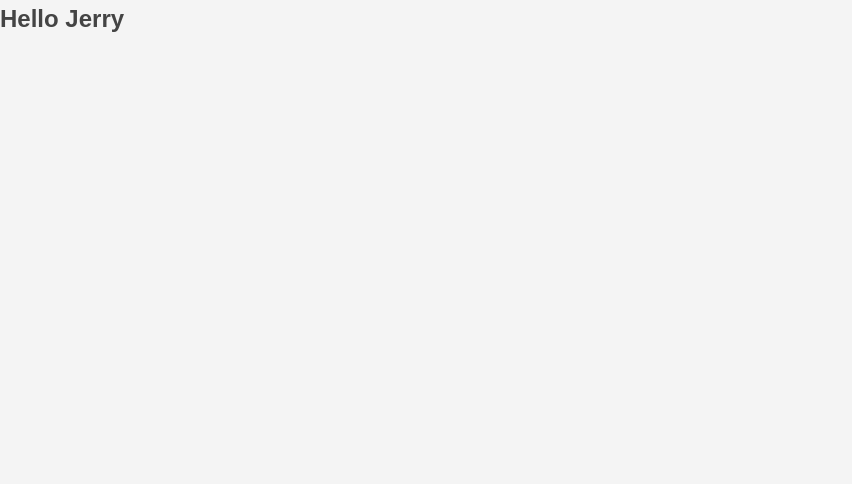
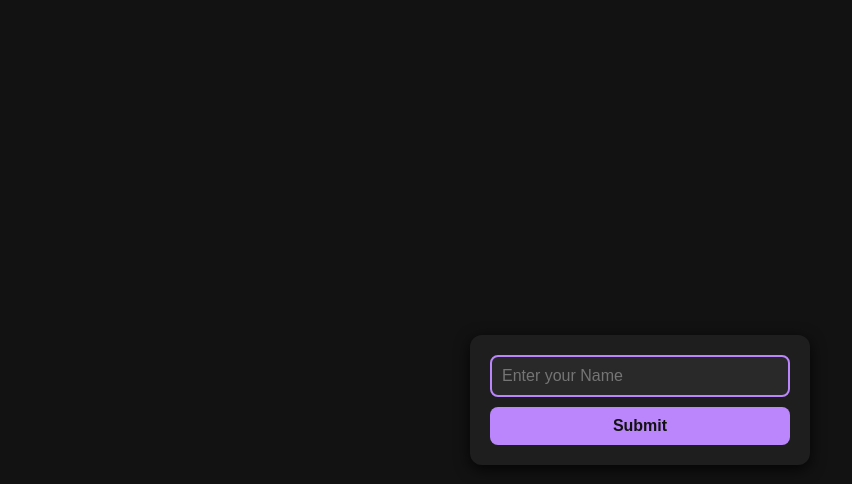
Before and after one commit to AkhandGit/react-learn, a React (Vite) app: page / in a window 1280 px wide. Shown: the top 484 px of the page, without its empty margins (0-852 px from the left). Built offline with nearby package versions, Linux system fonts and the light colour scheme.

Commit message:
form handling and manual css without framework for now cause tailwind isnt working

```diff
--- a/src/App.jsx
+++ b/src/App.jsx
@@ -31,6 +31,10 @@ export default App
 */}
 
 
+{/* This is a useEffect example*/}
+{/*
+
+
 import React from 'react'
 
 const App = () => {
@@ -42,3 +46,30 @@ const App = () => {
 }
 
 export default App
+
+
+*/}
+
+
+import React from 'react'
+
+const App = () => {
+
+  const handleSubmit = (e) => {
+    e.preventDefault()
+    console.log('Form Submitted')
+    console.log(e.target[0].value)
+  }
+
+  return (
+    <div>
+      <form onSubmit={handleSubmit}>
+        <input className='namebox' type="text" placeholder='Enter your Name'/>
+        <button className='btn'>Submit</button>
+      </form>
+
+    </div>
+  )
+}
+
+export default App
--- a/src/style.css
+++ b/src/style.css
@@ -1,55 +1,51 @@
-/* Reset some default browser styles */
-* {
+body {
+    display: flex;
+    height: 100vh;
+    justify-content: center;
+    align-items: center;
+    background-color: #121212; /* Dark background */
     margin: 0;
-    padding: 0;
-    box-sizing: border-box;
+    color: #fff; /* Light text for contrast */
+    font-family: Arial, sans-serif;
 }
 
-/* Set a default font for the entire document */
-body {
-    font-family: Arial, sans-serif;
-    line-height: 1.6;
-    background-color: #f4f4f4;
-    color: #333;
+form {
+    display: flex;
+    flex-direction: column;
+    gap: 10px;
+    background-color: #1e1e1e; /* Dark card-style form */
+    padding: 20px;
+    border-radius: 12px;
+    box-shadow: 0 4px 15px rgba(0, 0, 0, 0.8); /* Stronger shadow for depth */
+    width: 300px;
 }
 
-/* Container class for layout purposes */
-.container {
-    width: 80%;
-    margin: auto;
-    overflow: hidden;
+.namebox {
+    padding: 10px;
+    background-color: #292929;
+    border: 2px solid #bb86fc; /* Purple border for contrast */
+    border-radius: 8px;
+    outline: none;
+    color: #fff;
+    font-size: 16px;
 }
 
-/* Basic styling for headers */
-h1, h2, h3 {
-    margin-bottom: 20px;
-    color: #444;
+.namebox:focus {
+    border-color: #3700b3;
+    box-shadow: 0 0 8px rgba(187, 134, 252, 0.8);
 }
 
-/* Basic styling for paragraphs */
-p {
-    margin-bottom: 20px;
+.btn {
+    padding: 10px;
+    background-color: #bb86fc;
+    color: #121212;
+    border: none;
+    border-radius: 8px;
+    cursor: pointer;
+    font-size: 16px;
+    font-weight: bold;
 }
 
-/* Basic styling for links */
-a {
-    color: #3498db;
-    text-decoration: none;
+.btn:hover {
+    background-color: #9a67ea;
 }
-
-a:hover {
-    text-decoration: underline;
-}
-
-/* Basic button styling */
-button {
-    background-color: #3498db;
-    color: white;
-    border: none;
-    padding: 10px 20px;
-    cursor: pointer;
-}
-
-button:hover {
-    background-color: #2980b9;
-}
```
